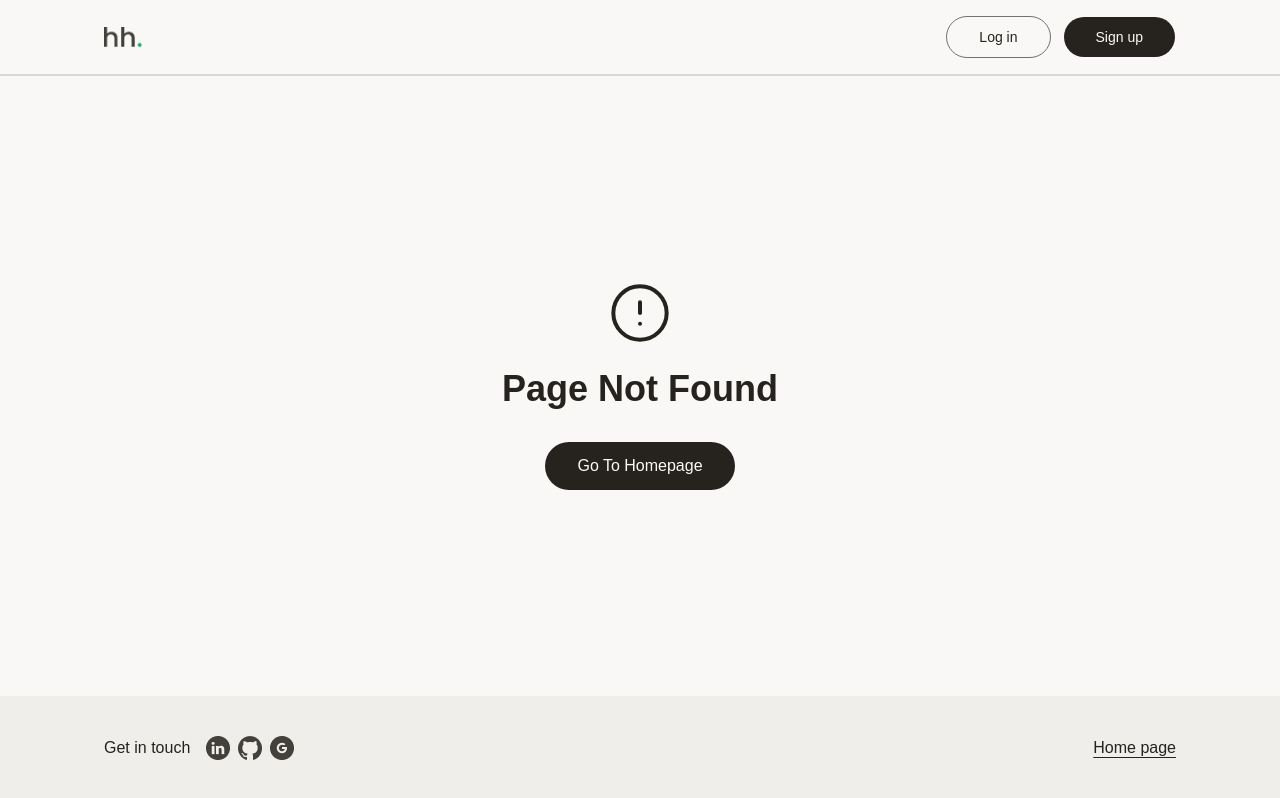
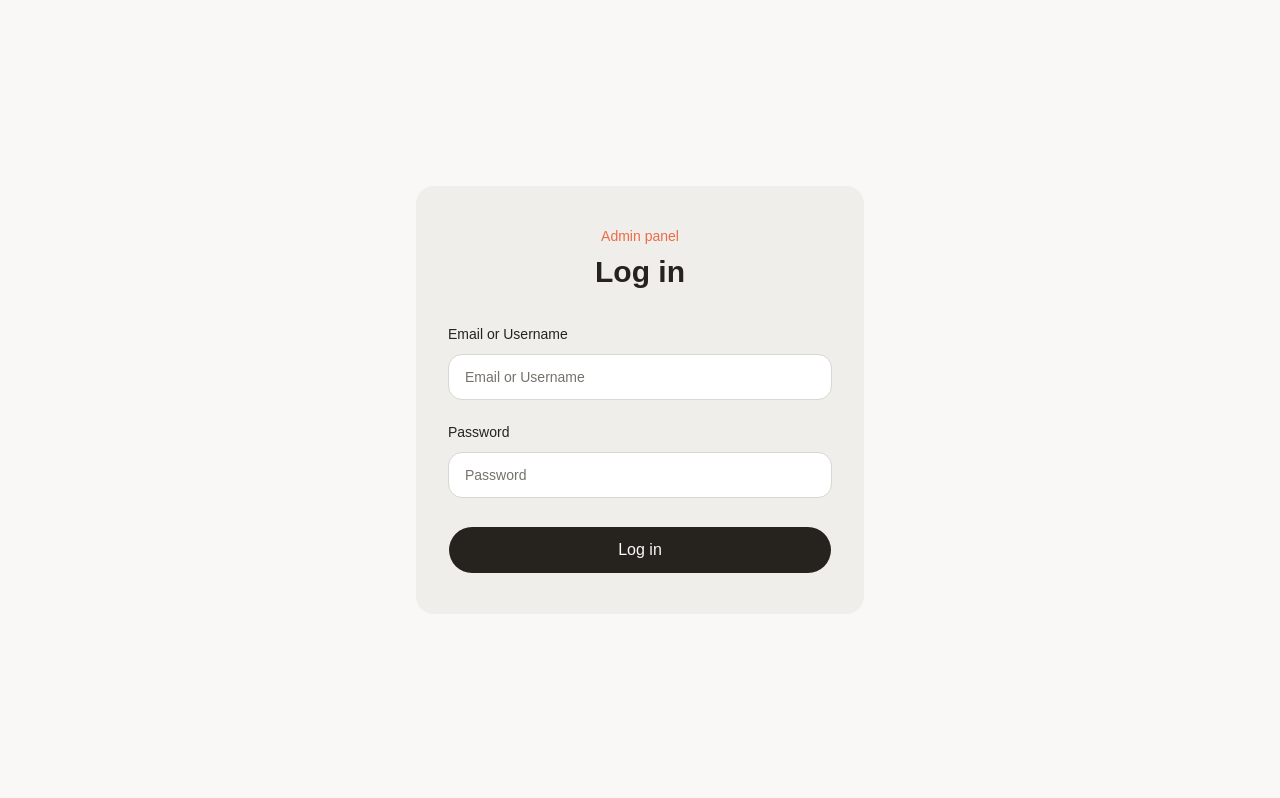
Before and after one commit to tharit-puts/tharit-puts-project, a React (Vite) app: page /admin/login in a window 1280 px wide. Before the commit this address had no page. Built offline with nearby package versions, Linux system fonts and the light colour scheme.

Commit message:
feat: add admin login and panel functionality; integrate admin routes and enhance NavBar for admin access

```diff
--- a/src/App.jsx
+++ b/src/App.jsx
@@ -10,6 +10,8 @@ import { SignUpPage } from '@/pages/SignUpPage'
 import { RegistrationSuccessPage } from '@/pages/RegistrationSuccessPage'
 import { ProfilePage } from '@/pages/ProfilePage'
 import { ResetPasswordPage } from '@/pages/ResetPasswordPage'
+import { AdminLoginPage } from '@/pages/AdminLoginPage'
+import { AdminPage } from '@/pages/AdminPage'
 import { NotFoundPage } from '@/pages/NotFoundPage'
 import { Toaster } from '@/components/ui/sonner'
 import { AuthProvider } from '@/contexts/AuthContext'
@@ -54,6 +56,10 @@ function App() {
         {/* หน้าเปลี่ยนรหัสผ่าน — ต้อง login ก่อน */}
         <Route path="/reset-password" element={<ResetPasswordPage />} />
 
+        {/* หน้า admin login + panel */}
+        <Route path="/admin/login" element={<AdminLoginPage />} />
+        <Route path="/admin" element={<AdminPage />} />
+
         {/* หน้า 404 — จับ URL ที่ไม่มีใน Router */}
         <Route path="*" element={<NotFoundPage />} />
       </Routes>
--- a/src/components/NavBar.jsx
+++ b/src/components/NavBar.jsx
@@ -6,6 +6,7 @@ import {
   LogOut,
   Menu,
   RotateCcw,
+  SquareArrowOutUpRight,
   User,
 } from 'lucide-react'
 import { Button } from '@/components/ui/button'
@@ -84,6 +85,7 @@ function MemberNav({
   onLogout,
   onProfileClick,
   onResetPasswordClick,
+  onAdminPanelClick,
   onNotificationsOpen,
 }) {
   const displayName = user.name || user.username || 'Member'
@@ -124,6 +126,11 @@ function MemberNav({
             Reset password
           </DropdownMenuItem>
 
+          <DropdownMenuItem className={menuItemClassName} onClick={onAdminPanelClick}>
+            <SquareArrowOutUpRight className="h-4 w-4" />
+            Admin panel
+          </DropdownMenuItem>
+
           <DropdownMenuSeparator className="bg-[#DAD6D1]" />
 
           <DropdownMenuItem
@@ -158,6 +165,10 @@ export function NavBar() {
     navigate('/reset-password')
   }
 
+  function handleAdminPanelClick() {
+    navigate('/admin/login')
+  }
+
   return (
     <header className="border-b-2 border-border bg-background">
       <div className="mx-auto flex max-w-6xl items-center justify-between px-6 py-4 md:px-10">
@@ -172,6 +183,7 @@ export function NavBar() {
             onLogout={handleLogout}
             onProfileClick={handleProfileClick}
             onResetPasswordClick={handleResetPasswordClick}
+            onAdminPanelClick={handleAdminPanelClick}
             onNotificationsOpen={markNotificationsRead}
           />
         ) : (
--- /dev/null
+++ b/src/pages/AdminLoginPage.jsx
@@ -0,0 +1,102 @@
+// หน้า Log in สำหรับ admin — เข้าจาก NavBar > Admin panel
+import { useState } from 'react'
+import { useNavigate } from 'react-router-dom'
+import { toast } from 'sonner'
+import { AuthInput } from '@/components/AuthForm'
+import { Button } from '@/components/ui/button'
+import {
+  ADMIN_INVALID_CREDENTIALS_DESCRIPTION,
+  ADMIN_INVALID_CREDENTIALS_TITLE,
+  loginAdmin,
+} from '@/services/adminApi'
+
+const adminErrorToastClassNames = {
+  toast: 'cn-toast !rounded-xl !border-red-500 !bg-red-500 !text-white',
+  title: '!text-white !font-semibold',
+  description: '!text-white/90',
+  closeButton:
+    '!absolute !right-3 !top-3 !left-auto !border-white/30 !bg-transparent !text-white hover:!bg-white/10',
+}
+
+export function AdminLoginPage() {
+  const navigate = useNavigate()
+  const [emailOrUsername, setEmailOrUsername] = useState('')
+  const [password, setPassword] = useState('')
+  const [hasLoginError, setHasLoginError] = useState(false)
+  const [isSubmitting, setIsSubmitting] = useState(false)
+
+  function clearLoginError() {
+    setHasLoginError(false)
+  }
+
+  function handleSubmit(event) {
+    event.preventDefault()
+    setIsSubmitting(true)
+
+    try {
+      loginAdmin({ emailOrUsername, password })
+      navigate('/admin')
+    } catch (error) {
+      if (
+        error.code === 'ADMIN_INVALID_CREDENTIALS' ||
+        error.message === ADMIN_INVALID_CREDENTIALS_TITLE
+      ) {
+        setHasLoginError(true)
+        toast.error(ADMIN_INVALID_CREDENTIALS_TITLE, {
+          description: ADMIN_INVALID_CREDENTIALS_DESCRIPTION,
+          classNames: adminErrorToastClassNames,
+        })
+        return
+      }
+
+      console.error('Failed to log in as admin:', error)
+    } finally {
+      setIsSubmitting(false)
+    }
+  }
+
+  return (
+    <div className="min-h-screen bg-background">
+      <main className="flex min-h-screen items-center justify-center px-6 py-16">
+        <div className="mx-auto w-full max-w-md rounded-2xl bg-[#EFEEEB] px-8 py-10">
+          <p className="text-center text-sm font-medium text-[#EB6B47]">Admin panel</p>
+          <h1 className="mt-2 text-center text-3xl font-bold text-foreground">Log in</h1>
+
+          <form className="mt-8 space-y-5" onSubmit={handleSubmit} noValidate>
+            <AuthInput
+              id="admin-email"
+              label="Email or Username"
+              placeholder="Email or Username"
+              value={emailOrUsername}
+              onChange={(event) => {
+                setEmailOrUsername(event.target.value)
+                if (hasLoginError) clearLoginError()
+              }}
+              invalid={hasLoginError}
+            />
+            <AuthInput
+              id="admin-password"
+              label="Password"
+              type="password"
+              placeholder="Password"
+              value={password}
+              onChange={(event) => {
+                setPassword(event.target.value)
+                if (hasLoginError) clearLoginError()
+              }}
+              invalid={hasLoginError}
+            />
+
+            <Button
+              type="submit"
+              disabled={isSubmitting}
+              className="mt-2 h-12 w-full rounded-full text-base font-medium"
+            >
+              {isSubmitting ? 'Logging in...' : 'Log in'}
+            </Button>
+          </form>
+        </div>
+      </main>
+    </div>
+  )
+}
--- /dev/null
+++ b/src/pages/AdminPage.jsx
@@ -0,0 +1,20 @@
+// หน้า Admin panel หลัง login สำเร็จ
+import { Navigate } from 'react-router-dom'
+import { getAdminSession } from '@/services/adminApi'
+
+export function AdminPage() {
+  if (!getAdminSession()) {
+    return <Navigate to="/admin/login" replace />
+  }
+
+  return (
+    <div className="min-h-screen bg-background">
+      <main className="mx-auto flex max-w-6xl items-center justify-center px-6 py-24">
+        <div className="text-center">
+          <p className="text-sm font-medium text-[#EB6B47]">Admin panel</p>
+          <h1 className="mt-2 text-3xl font-bold text-foreground">Welcome, Admin</h1>
+        </div>
+      </main>
+    </div>
+  )
+}
--- /dev/null
+++ b/src/services/adminApi.js
@@ -0,0 +1,37 @@
+// บริการ login สำหรับ admin — AdminLoginPage เรียกใช้
+export const ADMIN_EMAIL = 'admin@gmail.com'
+export const ADMIN_USERNAME = 'admin'
+export const ADMIN_PASSWORD = 'admin'
+
+export const ADMIN_INVALID_CREDENTIALS_TITLE =
+  'Your password is incorrect or this email doesn\u2019t exist'
+
+export const ADMIN_INVALID_CREDENTIALS_DESCRIPTION =
+  'Please try another password or email'
+
+const ADMIN_SESSION_KEY = 'hh_admin_session'
+
+export function getAdminSession() {
+  return localStorage.getItem(ADMIN_SESSION_KEY) === 'true'
+}
+
+export function clearAdminSession() {
+  localStorage.removeItem(ADMIN_SESSION_KEY)
+}
+
+export function loginAdmin({ emailOrUsername, password }) {
+  const identifier = emailOrUsername.trim().toLowerCase()
+  const isValidIdentifier =
+    identifier === ADMIN_EMAIL.toLowerCase() ||
+    identifier === ADMIN_USERNAME.toLowerCase()
+  const isValidPassword = password === ADMIN_PASSWORD
+
+  if (isValidIdentifier && isValidPassword) {
+    localStorage.setItem(ADMIN_SESSION_KEY, 'true')
+    return { email: ADMIN_EMAIL, username: ADMIN_USERNAME }
+  }
+
+  const error = new Error(ADMIN_INVALID_CREDENTIALS_TITLE)
+  error.code = 'ADMIN_INVALID_CREDENTIALS'
+  throw error
+}
```
